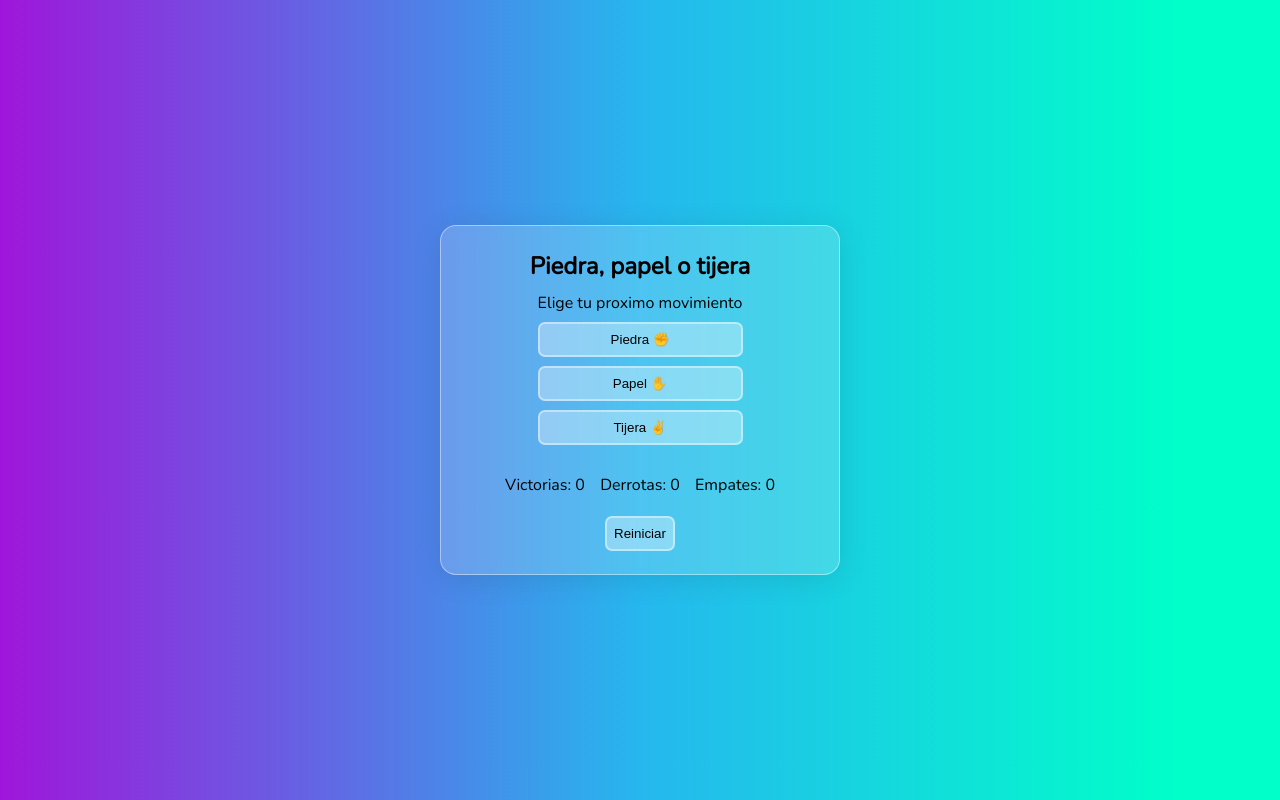
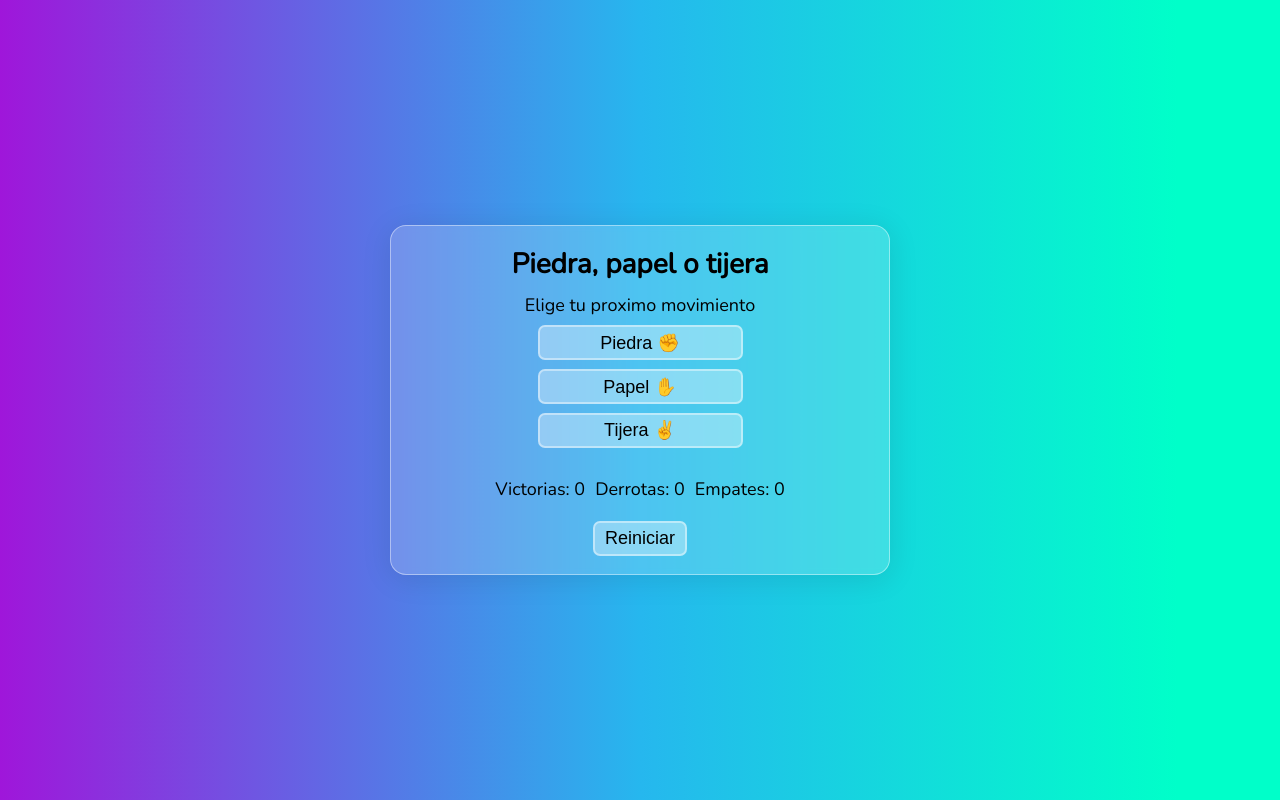
Before and after one commit to Deijux/piedra-papel-tijera, a plain HTML site: page index.html in a window 1280 px wide. Drawn offline with nearby package versions, Linux system fonts and the light colour scheme; some packages are replaced by stand-ins of ours; a script that the page names is missing.

Commit message:
Arreglo en los estilos css

```diff
--- a/css/style.css
+++ b/css/style.css
@@ -7,8 +7,8 @@
 }
 
 body {
-    background: rgb(159,22,218);
-    background: linear-gradient(90deg, rgba(159,22,218,1) 0%, rgba(38,183,238,1) 50%, rgba(0,255,201,1) 92%);
+    background: rgb(131,5,184);
+    background: linear-gradient(180deg, rgba(131,5,184,1) 0%, rgba(38,183,238,1) 100%);
     color: #f1f1f1;
     font-family: 'Nunito', sans-serif;
     color: black;
@@ -23,12 +23,12 @@ section {
 
 .main {
     height: 350px;
-    width: 400px;
+    width: 300px;
     display: flex;
     align-items: center;
     justify-content: center;
     flex-direction: column;
-    background: rgba(255, 255, 255, 0.18);
+    background: rgba(255, 255, 255, 0.441);
     border-radius: 16px;
     box-shadow: 0 4px 30px rgba(0, 0, 0, 0.1);
     backdrop-filter: blur(3.4px);
@@ -53,8 +53,8 @@ section {
 
 .stats {
     display: flex;
-    width: 270px;
-    justify-content: space-between;
+    gap: 10px;
+    width: auto;
     margin: 20px 0px 20px;
 }
 
@@ -72,53 +72,32 @@ button:hover {
 }
 
 #reload {
-    width: 70px;
+    padding: 3px 10px;
 }
 
-@media (max-width: 374px) {
-    body {
-        background: rgb(131,5,184);
-        background: linear-gradient(180deg, rgba(131,5,184,1) 0%, rgba(38,183,238,1) 100%);
-    }
-
-    section {
-        height: 100vh;
-    }
-
+@media (min-width: 374px) {
     .main {
-        width: 300px;
-        background: rgba(255, 255, 255, 0.441);
+        width: 370px;
     }
 }
 
-@media (min-width: 374px) {
-    body {
-        background: rgb(131,5,184);
-        background: linear-gradient(180deg, rgba(131,5,184,1) 0%, rgba(38,183,238,1) 100%);
-    }
-
-    section {
-        height: 100vh;
-    }
-
-    .main {
-        width: 370px;
-        background: rgba(255, 255, 255, 0.441);
-    }
-}
-
-@media (min-width: 1200px), (min-width: 992px), (min-width: 768px) {
+@media (min-width: 768px) {
     body {
         background: rgb(159,22,218);
         background: linear-gradient(90deg, rgba(159,22,218,1) 0%, rgba(38,183,238,1) 50%, rgba(0,255,201,1) 92%);
     }
 
-    section {
-        height: 100vh;
+    .main {
+        width: 500px;
+        background: rgba(255, 255, 255, 0.18);
     }
 
-    .main {
-        width: 400px;
-        background: rgba(255, 255, 255, 0.18);
+    .main > h1 {
+        font-size: 28px;
+    }
+
+    .content p,
+    .content button {
+        font-size: 18px;
     }
 }
```
